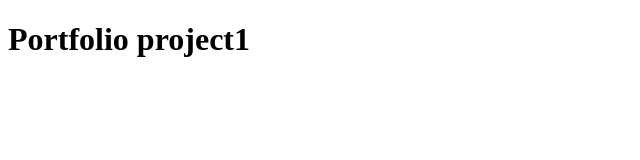
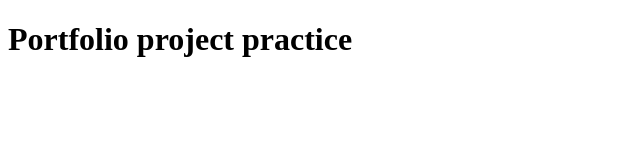
Before and after one commit to Mehajabeen2/Mehajabeen2, a plain HTML site: page index.html in a window 1280 px wide. Shown: the whole page, without its empty margins (0-640 px from the left). Drawn offline with Linux system fonts and the light colour scheme.

Commit message:
first project

```diff
--- a/index.html
+++ b/index.html
@@ -6,6 +6,6 @@
     <title>Project 1</title>
 </head>
 <body>
-    <h1>Portfolio project1</h1>
+    <h1>Portfolio project practice</h1>
 </body>
 </html>
```
